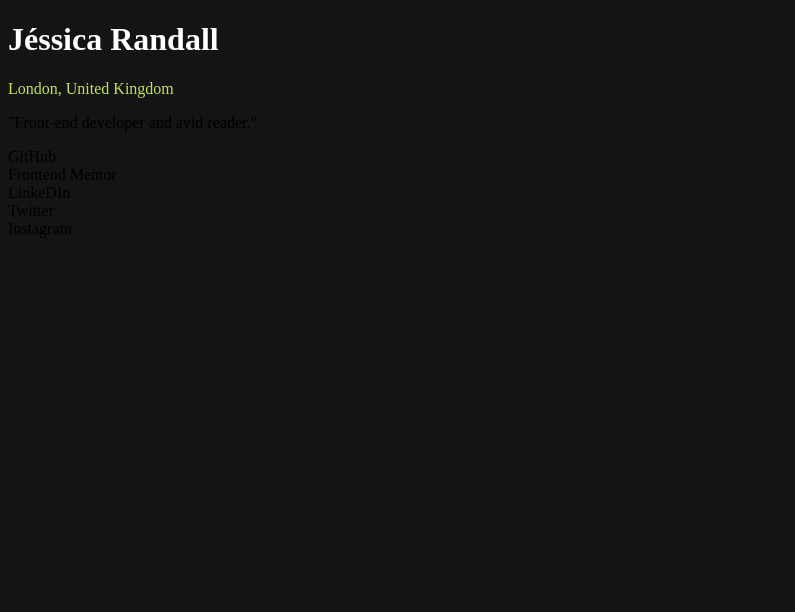
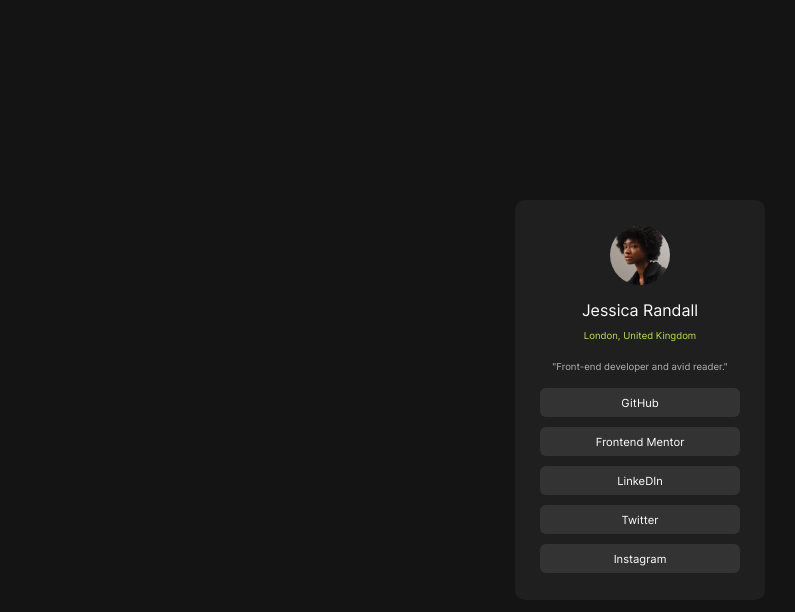
Before and after one commit to CarlosAdryan/projeto-perfil-social, a plain HTML site: page index.html in a window 1280 px wide. Shown: the whole page, without its empty margins (0-795 px from the left). Drawn offline with Linux system fonts and the light colour scheme.

Commit message:
Projeto finalizado

```diff
--- a/estilo/style.css
+++ b/estilo/style.css
@@ -1,18 +1,97 @@
 @charset "UTF-8";
 
 /* CORES
-#C1E253
+#C4F82A
 #141414
+#1F1F1F
+#333333
 */
+
+*{
+    margin: 0px;
+    padding: 0px;
+}
+
+@font-face {
+    font-family: 'Inter';
+    src: url(../fonts/Inter\ larry.ttf);
+}
 
 body {
     background-color: #141414;
+    font-family: 'Inter';
+}
+
+img {
+    border-radius: 50%;
+    width: 60px;
+    display: block;
+    margin: auto;
 }
 
 header h1{
     color: white;
+    text-align: center;
+    font-weight: normal;
+    font-size: 1em;
+    padding-top: 15px;
 }
 
-header p {
+header > p {
     color: #C1E253;
+    text-align: center;
+    font-size: 0.6em;
+    padding: 10px;
 }
+
+section > p {
+    color: #b3b3b3;
+    font-size: 0.6em;
+    text-align: center;
+    padding-top: 10px;
+    margin-bottom: 16px;
+}
+
+main {
+    background-color: #1F1F1F;
+    position: absolute;
+    top: 50%;
+    left: 50%;
+    transform: translate(-50%, -50%);
+    padding: 25px;
+    border-radius: 10px;
+    width: 200px;
+    height: 350px;
+
+}
+
+menu ul {
+    list-style-type: none;
+}
+
+menu > ul > li > a{
+    display: block;
+    text-decoration: none;
+    color: white;
+    background-color: #333333;
+    text-align: center;
+    border-radius: 6px;
+    margin-bottom: 10px;
+    padding: 7.5px;
+    font-size: .7em;
+}
+
+menu > ul > li > a:hover {
+    background-color: #C4F82A;
+    color: black;
+}
+
+/*display: block;
+    text-decoration:none ;
+    color: white;
+    font-family: Arial, Helvetica, sans-serif;
+    background-color: #333333;
+    border-radius: 4px;
+    text-align: center;
+    font-size: 0.6em;
+    width: 150px;
--- a/index.html
+++ b/index.html
@@ -8,18 +8,24 @@
     <link rel="stylesheet" href="estilo/style.css">
 </head>
 <body>
+    <main>
     <header>
-        <h1>Jéssica Randall</h1>
+        <img src="images/avatar-jessica.jpeg" alt="">
+        <h1>Jessica Randall</h1>
         <p>London, United Kingdom</p>
     </header>
-    <main>
-        <p>"Front-end developer and avid reader."</p>
+
         <section>
-            <div>GitHub</div>
-            <div>Frontend Mentor</div>
-            <div>LinkeDIn</div>
-            <div>Twitter</div>
-            <div>Instagram</div>
+            <p>"Front-end developer and avid reader."</p>
+                <menu>
+                        <ul>
+                            <li><a href="#">GitHub</a></li>
+                            <li><a href="#">Frontend Mentor</a></li>
+                            <li><a href="#">LinkeDIn</a></li>
+                            <li><a href="#">Twitter</a></li>
+                            <li><a href="#">Instagram</a></li>
+                        </ul>
+                </menu>
         </section>
     </main>
 </body>
```
Also changed, not shown: fonts/Inter larry.ttf (renamed from fonts/Inter-VariableFont_slnt,wght.ttf).
